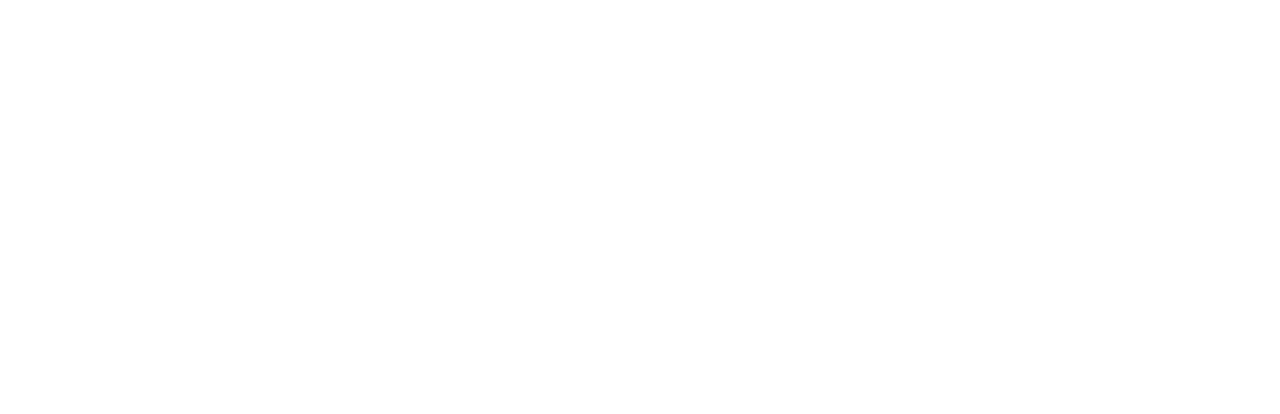
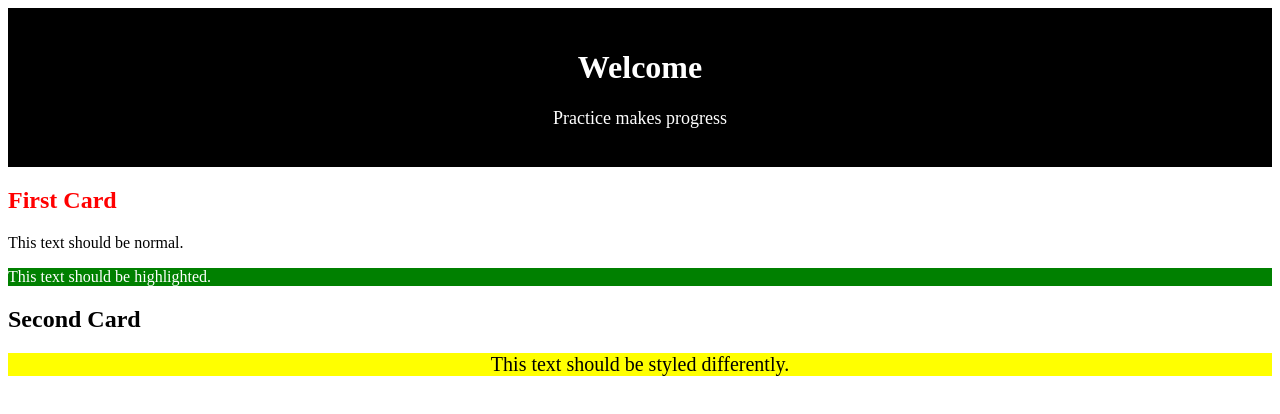
Before and after one commit to ChanisBlu/top_foundations, a plain HTML site: page css-practice/index.html in a window 1280 px wide. Drawn offline with Linux system fonts and the light colour scheme.

Commit message:
Fix CSS practice exercise by correcting selectors

```diff
--- a/css-practice/index.html
+++ b/css-practice/index.html
@@ -0,0 +1,27 @@
+<!DOCTYPE html>
+<html lang="en">
+  <head>
+    <meta charset="UTF-8">
+    <title>CSS Practice</title>
+    <link rel="stylesheet" href="style.css">
+  </head>
+  <body>
+    <div id="header">
+      <h1 class="title">Welcome</h1>
+      <p class="subtitle">Practice makes progress</p>
+    </div>
+
+    <div class="card">
+      <h2 class="card-title important">First Card</h2>
+      <p>This text should be normal.</p>
+      <p class="highlight">This text should be highlighted.</p>
+    </div>
+
+    <div class="card special">
+      <h2 class="card-title">Second Card</h2>
+      <div class="inner">
+        <p>This text should be styled differently.</p>
+      </div>
+    </div>
+  </body>
+</html>
--- a/css-practice/style.css
+++ b/css-practice/style.css
@@ -1,9 +1,11 @@
 #header {
-    background-color: black;
-    padding: 20px;
+  background-color: black;
+  padding: 20px;
 }
 
-.title .subtitle {
+
+.title,
+.subtitle {
     text-align: center;
     color: white;
 }
@@ -16,7 +18,7 @@
     font-size: 18px;
 }
 
-.card-title .important {
+.card-title.important {
     color: red;
     font-weight: bold;
 }
@@ -27,7 +29,7 @@
     text-align: center;
 }
 
-.hightlight {
-    background-color: green;
-    color: white;
+.highlight {
+  background-color: green;
+  color: white;
 }
```
